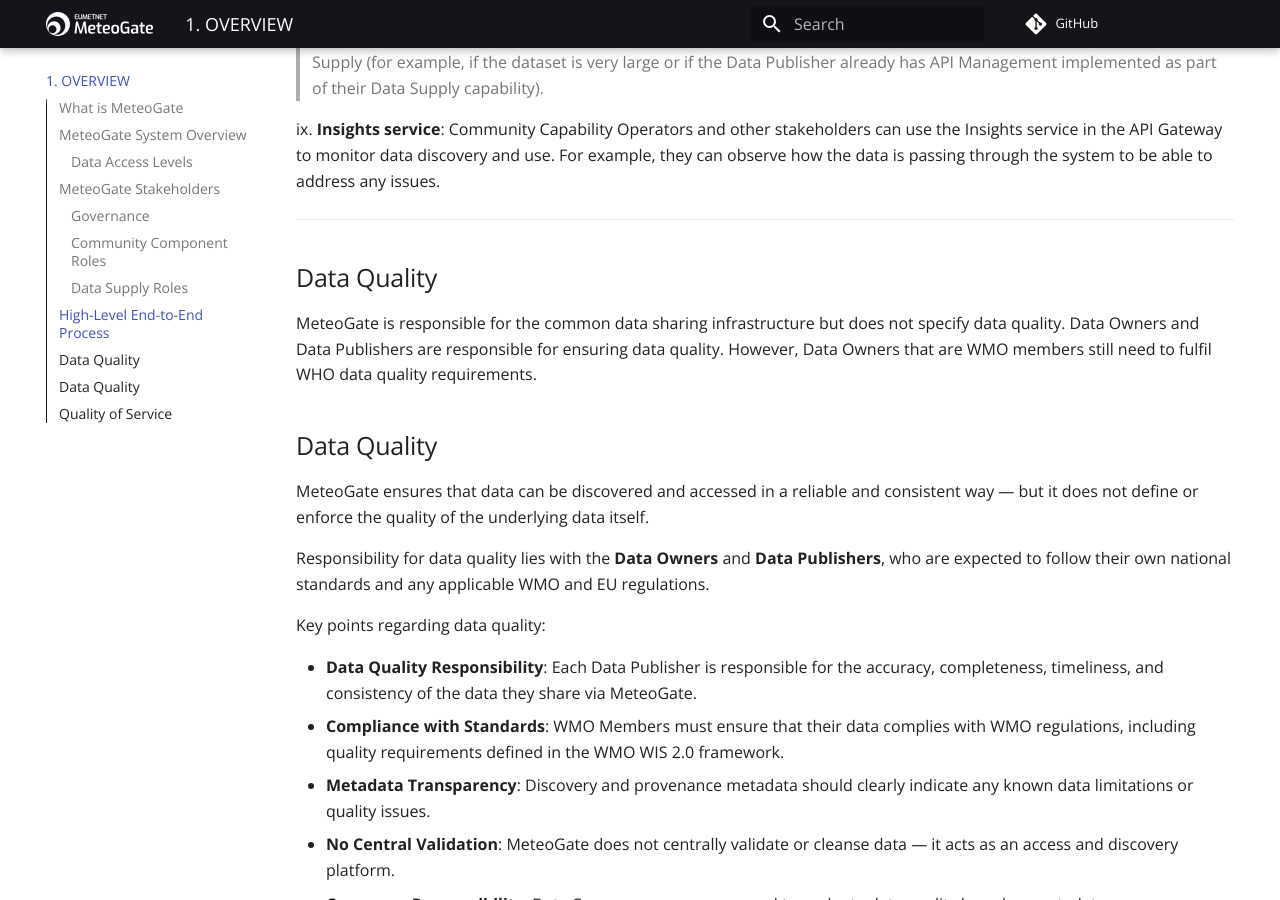
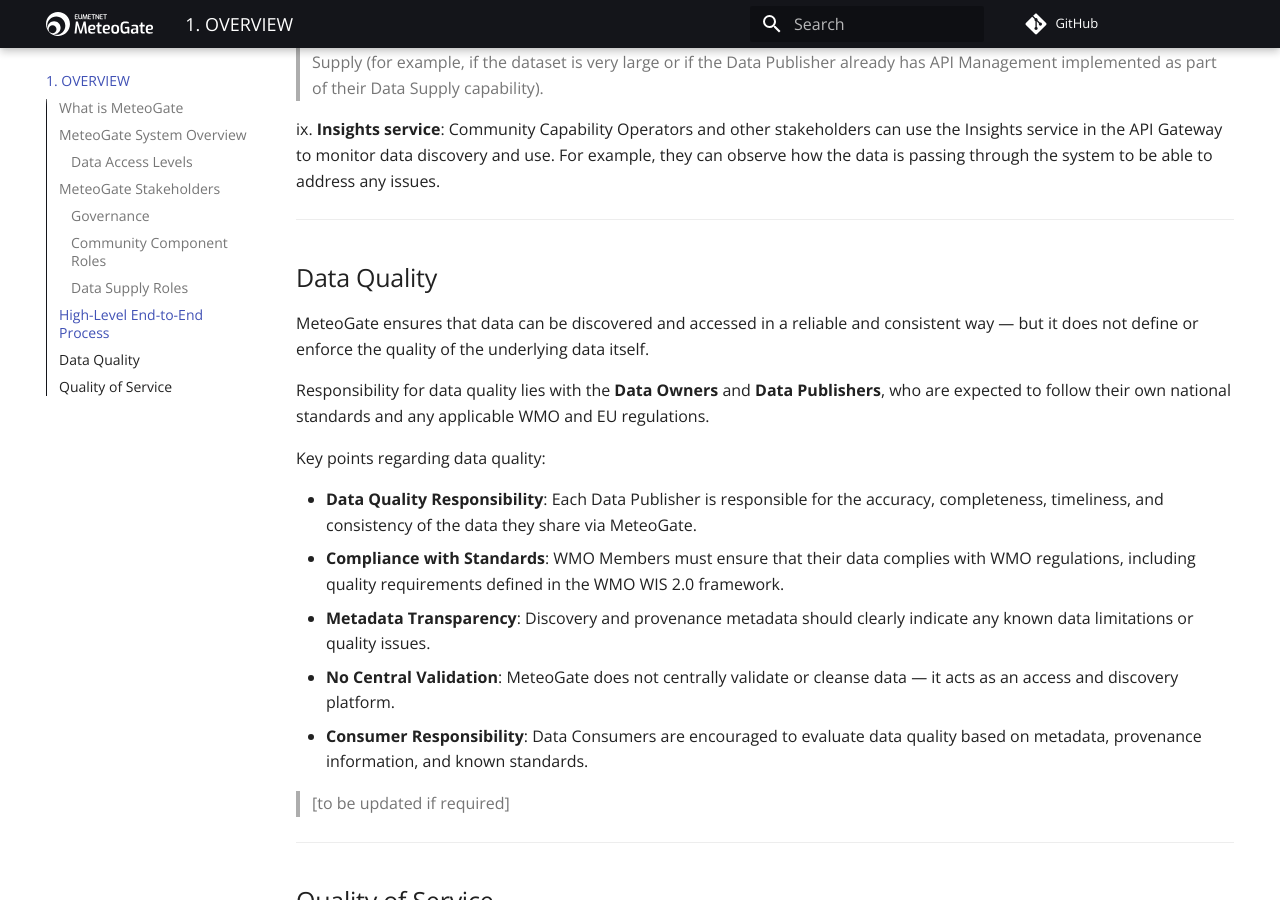
Before and after one commit to EUMETNET/meteogate-documentation, an MkDocs documentation site: the page built from docs/1-overview.md, in a window 1280 px wide and 900 px high, scrolled down 6957 px. Built offline with MkDocs 1.6.1 and Material for MkDocs 9.7.7, drawn with Linux system fonts in a browser that asks for light colours; comment, search, counter and statistics services are not loaded.

Commit message:
Update 1-overview.md

```diff
--- a/docs/1-overview.md
+++ b/docs/1-overview.md
@@ -140,10 +140,6 @@ viii.	**Proxied access**: The API Gateway proxies access to connected Data Suppl
 ---
 
 ## Data Quality
-MeteoGate is responsible for the common data sharing infrastructure but does not specify data quality. Data Owners and Data Publishers are responsible for ensuring data quality.
-However, Data Owners that are WMO members still need to fulfil WHO data quality requirements.
-
-## Data Quality
 
 MeteoGate ensures that data can be discovered and accessed in a reliable and consistent way — but it does not define or enforce the quality of the underlying data itself.
 
```
